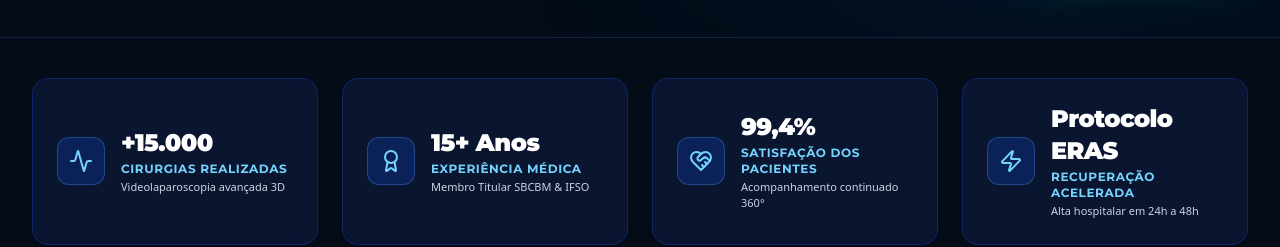
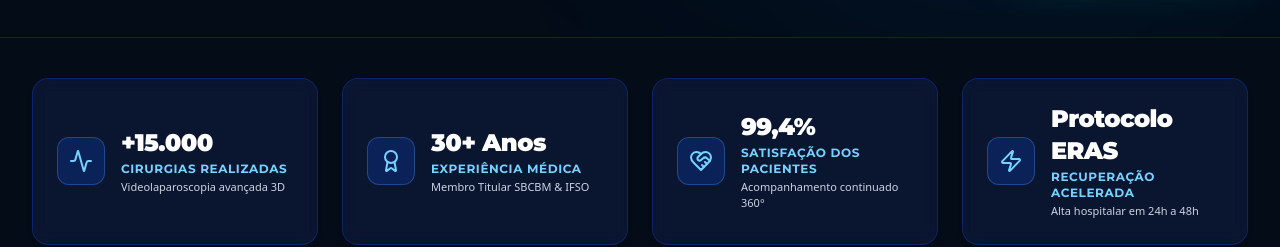
Before and after one commit to ishelp-lab/wilson-bariatrica, a React (Vite) app: page / in a window 1280 px wide. Shown: the part 820-1067 px from the top of the page. Built offline with nearby package versions, Linux system fonts and the light colour scheme.

Commit message:
atualização do tempo de carreira

```diff
--- a/src/components/MetricsBar.jsx
+++ b/src/components/MetricsBar.jsx
@@ -11,7 +11,7 @@ export default function MetricsBar() {
     },
     {
       icon: Award,
-      value: '15+ Anos',
+      value: '30+ Anos',
       label: 'Experiência Médica',
       sublabel: 'Membro Titular SBCBM & IFSO',
     },
```
Also changed, not shown: 2 other files (tests, documents, lock files or other folders).
